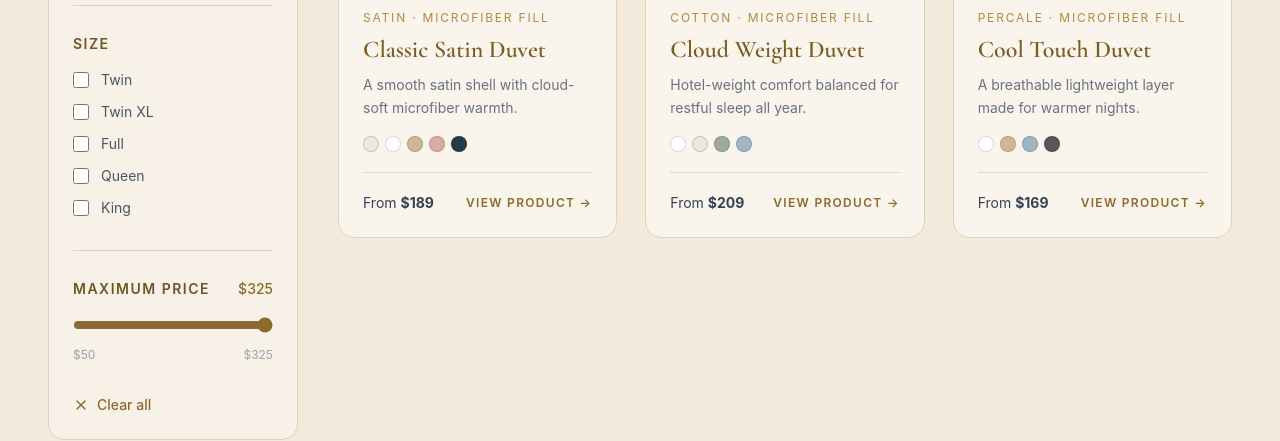
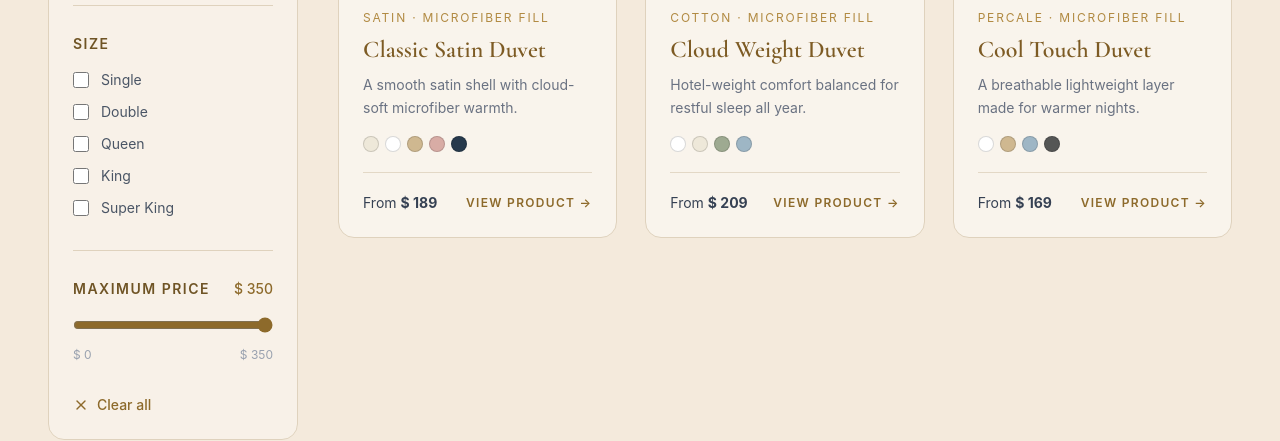
Before and after one commit to as-0607/auremet-bedsheets, a React (Vite) app: page /duvets in a window 1280 px wide. Shown: the part 714-1155 px from the top of the page. Built offline with nearby package versions, Linux system fonts and the light colour scheme.

Commit message:
Apply sheet pricing and add product information sections

```diff
--- a/src/components/ProductCatalog.jsx
+++ b/src/components/ProductCatalog.jsx
@@ -30,7 +30,7 @@ const copy = {
   },
 };
 
-function FilterContent({ selectedColors, setSelectedColors, selectedSizes, setSelectedSizes, maxPrice, setMaxPrice, clearFilters, labels }) {
+function FilterContent({ selectedColors, setSelectedColors, selectedSizes, setSelectedSizes, maxPrice, setMaxPrice, priceCeiling, currency, clearFilters, labels }) {
   const toggle = (value, selected, setter) => {
     setter(selected.includes(value) ? selected.filter((item) => item !== value) : [...selected, value]);
   };
@@ -70,10 +70,10 @@ function FilterContent({ selectedColors, setSelectedColors, selectedSizes, setSe
       <div className="border-t border-[#dfd2bd] pt-7">
         <div className="mb-4 flex items-center justify-between gap-3">
           <h3 className="text-sm font-semibold uppercase tracking-[1.5px] text-[#6f5425]">{labels.price}</h3>
-          <span className="text-sm font-medium text-[#8d6a2b]">${maxPrice}</span>
+          <span className="text-sm font-medium text-[#8d6a2b]">{currency} {maxPrice}</span>
         </div>
-        <input aria-label={labels.price} type="range" min="50" max="325" step="5" value={maxPrice} onChange={(event) => setMaxPrice(Number(event.target.value))} className="w-full accent-[#8d6a2b]" />
-        <div className="mt-2 flex justify-between text-xs text-gray-400"><span>$50</span><span>$325</span></div>
+        <input aria-label={labels.price} type="range" min="0" max={priceCeiling} step="10" value={maxPrice} onChange={(event) => setMaxPrice(Number(event.target.value))} className="w-full accent-[#8d6a2b]" />
+        <div className="mt-2 flex justify-between text-xs text-gray-400"><span>{currency} 0</span><span>{currency} {priceCeiling}</span></div>
       </div>
 
       <button onClick={clearFilters} className="flex items-center gap-2 text-sm font-medium text-[#8d6a2b] hover:text-[#6f5425]">
@@ -87,9 +87,11 @@ export default function ProductCatalog({ category, eyebrow, title, description,
   const labels = copy[language === "ar" ? "ar" : "en"];
   const products = getProductsByCategory(category);
   const highestPrice = Math.max(...products.flatMap((product) => Object.values(product.prices)));
+  const priceCeiling = Math.ceil(highestPrice / 50) * 50;
+  const currency = products[0]?.currency || "$";
   const [selectedColors, setSelectedColors] = useState([]);
   const [selectedSizes, setSelectedSizes] = useState([]);
-  const [maxPrice, setMaxPrice] = useState(Math.max(325, highestPrice));
+  const [maxPrice, setMaxPrice] = useState(priceCeiling);
   const [filtersOpen, setFiltersOpen] = useState(false);
 
   const filteredProducts = useMemo(() => products.filter((product) => {
@@ -102,10 +104,10 @@ export default function ProductCatalog({ category, eyebrow, title, description,
   const clearFilters = () => {
     setSelectedColors([]);
     setSelectedSizes([]);
-    setMaxPrice(Math.max(325, highestPrice));
+    setMaxPrice(priceCeiling);
   };
 
-  const filterProps = { selectedColors, setSelectedColors, selectedSizes, setSelectedSizes, maxPrice, setMaxPrice, clearFilters, labels };
+  const filterProps = { selectedColors, setSelectedColors, selectedSizes, setSelectedSizes, maxPrice, setMaxPrice, priceCeiling, currency, clearFilters, labels };
 
   return (
     <main className="min-h-screen bg-[#f4eadc] px-5 pb-24 pt-32 sm:px-8 lg:px-12">
@@ -151,7 +153,7 @@ export default function ProductCatalog({ category, eyebrow, title, description,
                           {product.colors.length > 6 && <span className="text-xs text-gray-500">+{product.colors.length - 6}</span>}
                         </div>
                         <div className="mt-5 flex items-center justify-between gap-4 border-t border-[#e3d8c6] pt-5">
-                          <span className="text-sm text-gray-700">{labels.from} <strong>${startingPrice}</strong></span>
+                          <span className="text-sm text-gray-700">{labels.from} <strong>{product.currency || "$"} {startingPrice}</strong></span>
                           <Link to={`/products/${product.slug}`} className="text-xs font-semibold tracking-[1.3px] text-[#8d6a2b] hover:text-[#6f5425]">{labels.view} →</Link>
                         </div>
                       </div>
--- a/src/data/products.js
+++ b/src/data/products.js
@@ -4,7 +4,7 @@ import duvetCoverImage from "../assets/product_duvet.jpg";
 import pillowImage from "../assets/product_pillows.jpg";
 import sheetsImage from "../assets/product_sheets.jpg";
 
-export const SIZES = ["Twin", "Twin XL", "Full", "Queen", "King"];
+export const SIZES = ["Single", "Double", "Queen", "King", "Super King"];
 
 export const COLORS = [
   { name: "Ivory", hex: "#eee8d9" },
@@ -18,12 +18,36 @@ export const COLORS = [
 ];
 
 const sizePrices = (base) => ({
-  Twin: base,
-  "Twin XL": base + 10,
-  Full: base + 25,
+  Single: base,
+  Double: base + 20,
   Queen: base + 45,
   King: base + 75,
+  "Super King": base + 105,
 });
+
+const flatSheetPrices = {
+  Single: 340,
+  Double: 470,
+  Queen: 550,
+  King: 720,
+  "Super King": 820,
+};
+
+const fittedSheetPrices = {
+  Single: 450,
+  Double: 570,
+  Queen: 640,
+  King: 840,
+  "Super King": 940,
+};
+
+const stripeSheetPrices = {
+  Single: 650,
+  Double: 730,
+  Queen: 840,
+  King: 960,
+  "Super King": 1150,
+};
 
 export const CATEGORY_PATHS = {
   duvets: "/duvets",
@@ -170,46 +194,38 @@ export const PRODUCTS = [
   {
     slug: "classic-flat-sheet",
     category: "flat-sheets",
-    name: "Classic Flat Sheet",
-    description: "A soft, breathable top layer with a hand-finished edge.",
+    name: "Flat Sheet Set",
+    description: "A flat sheet set with two pillowcases for Single and four pillowcases for larger sizes.",
     material: "Egyptian cotton sateen",
     image: sheetsImage,
     colors: ["Ivory", "White", "Sand", "Blush", "Sage", "Sky", "Navy"],
     sizes: SIZES,
-    prices: sizePrices(99),
+    prices: flatSheetPrices,
+    currency: "EGP",
   },
   {
-    slug: "cool-percale-flat-sheet",
+    slug: "stripe-bed-sheet-set",
     category: "flat-sheets",
-    name: "Cool Percale Flat Sheet",
-    description: "A crisp, airy weave made for fresh and comfortable sleep.",
-    material: "Cotton percale",
+    name: "Stripe Bed Sheet Set",
+    description: "A striped bed sheet set with two pillowcases for Single and four pillowcases for larger sizes.",
+    material: "Striped cotton",
     image: sheetsImage,
     colors: ["White", "Ivory", "Sky", "Charcoal"],
     sizes: SIZES,
-    prices: sizePrices(109),
+    prices: stripeSheetPrices,
+    currency: "EGP",
   },
   {
     slug: "deep-pocket-fitted-sheet",
     category: "fitted-sheets",
-    name: "Deep-Pocket Fitted Sheet",
-    description: "A secure, smooth fit for mattresses up to 40 cm deep.",
+    name: "Fitted Sheet Set",
+    description: "A fitted sheet set with two pillowcases for Single and four pillowcases for larger sizes.",
     material: "Egyptian cotton sateen",
     image: sheetsImage,
     colors: ["Ivory", "White", "Sand", "Blush", "Sage", "Sky", "Navy"],
     sizes: SIZES,
-    prices: sizePrices(119),
-  },
-  {
-    slug: "percale-fitted-sheet",
-    category: "fitted-sheets",
-    name: "Percale Fitted Sheet",
-    description: "Breathable cotton with full elastic for a dependable fit.",
-    material: "Cotton percale",
-    image: sheetsImage,
-    colors: ["White", "Ivory", "Sky", "Sage", "Charcoal"],
-    sizes: SIZES,
-    prices: sizePrices(109),
+    prices: fittedSheetPrices,
+    currency: "EGP",
   },
 ];
 
--- a/src/pages/ProductDetail.jsx
+++ b/src/pages/ProductDetail.jsx
@@ -19,6 +19,8 @@ const copy = {
     careNote: "Take time to feel the difference at home.",
     notFound: "Product not found",
     return: "Return to products",
+    details: "Details",
+    returns: "Return Policy",
   },
   ar: {
     back: "العودة إلى المنتجات",
@@ -34,6 +36,8 @@ const copy = {
     careNote: "امنح نفسك الوقت لتشعر بالفرق في منزلك.",
     notFound: "المنتج غير موجود",
     return: "العودة إلى المنتجات",
+    details: "التفاصيل",
+    returns: "سياسة الاسترجاع",
   },
 };
 
@@ -76,7 +80,7 @@ export default function ProductDetail() {
             <p className="mb-3 text-xs uppercase tracking-[2px] text-[#b18a42]">{product.material}</p>
             <h1 className="font-['Cormorant_Garamond'] text-5xl font-semibold leading-tight text-[#7d5b24] sm:text-6xl">{product.name}</h1>
             <p className="mt-5 max-w-xl text-lg leading-relaxed text-gray-500">{product.description}</p>
-            <p className="mt-7 font-['Cormorant_Garamond'] text-4xl font-semibold text-[#332b20]" aria-live="polite">${totalPrice}</p>
+            <p className="mt-7 font-['Cormorant_Garamond'] text-4xl font-semibold text-[#332b20]" aria-live="polite">{product.currency || "$"} {totalPrice}</p>
 
             <fieldset className="mt-9">
               <legend className="mb-4 flex w-full items-center justify-between text-sm font-semibold text-[#55452e]">
@@ -127,6 +131,21 @@ export default function ProductDetail() {
               <div className="flex gap-3"><Truck className="mt-0.5 h-5 w-5 shrink-0 text-[#9a7535]" /><div><h2 className="text-sm font-semibold text-[#55452e]">{labels.shipping}</h2><p className="mt-1 text-xs leading-relaxed text-gray-500">{labels.shippingNote}</p></div></div>
               <div className="flex gap-3"><ShieldCheck className="mt-0.5 h-5 w-5 shrink-0 text-[#9a7535]" /><div><h2 className="text-sm font-semibold text-[#55452e]">{labels.care}</h2><p className="mt-1 text-xs leading-relaxed text-gray-500">{labels.careNote}</p></div></div>
             </div>
+
+            <div className="mt-8 divide-y divide-[#ddcfb7] border-y border-[#ddcfb7]">
+              <details className="group py-5">
+                <summary className="flex cursor-pointer list-none items-center justify-between text-sm font-semibold uppercase tracking-[1.3px] text-[#55452e]">
+                  {labels.details}<Plus className="h-4 w-4 transition-transform group-open:rotate-45" />
+                </summary>
+                <div className="min-h-12" />
+              </details>
+              <details className="group py-5">
+                <summary className="flex cursor-pointer list-none items-center justify-between text-sm font-semibold uppercase tracking-[1.3px] text-[#55452e]">
+                  {labels.returns}<Plus className="h-4 w-4 transition-transform group-open:rotate-45" />
+                </summary>
+                <div className="min-h-12" />
+              </details>
+            </div>
           </section>
         </div>
       </div>
```
